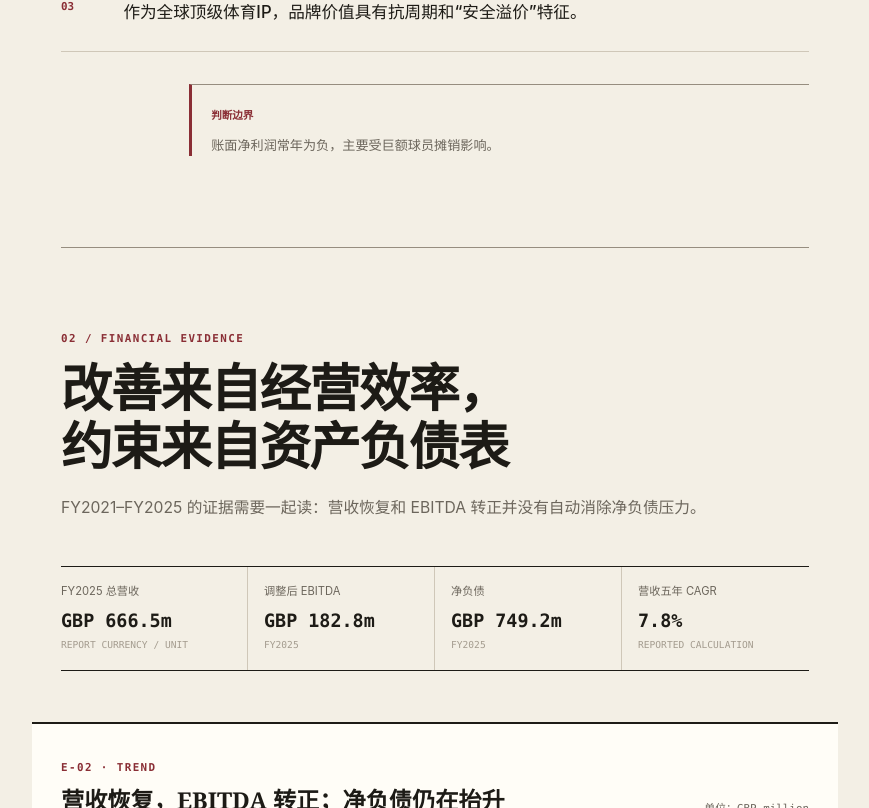
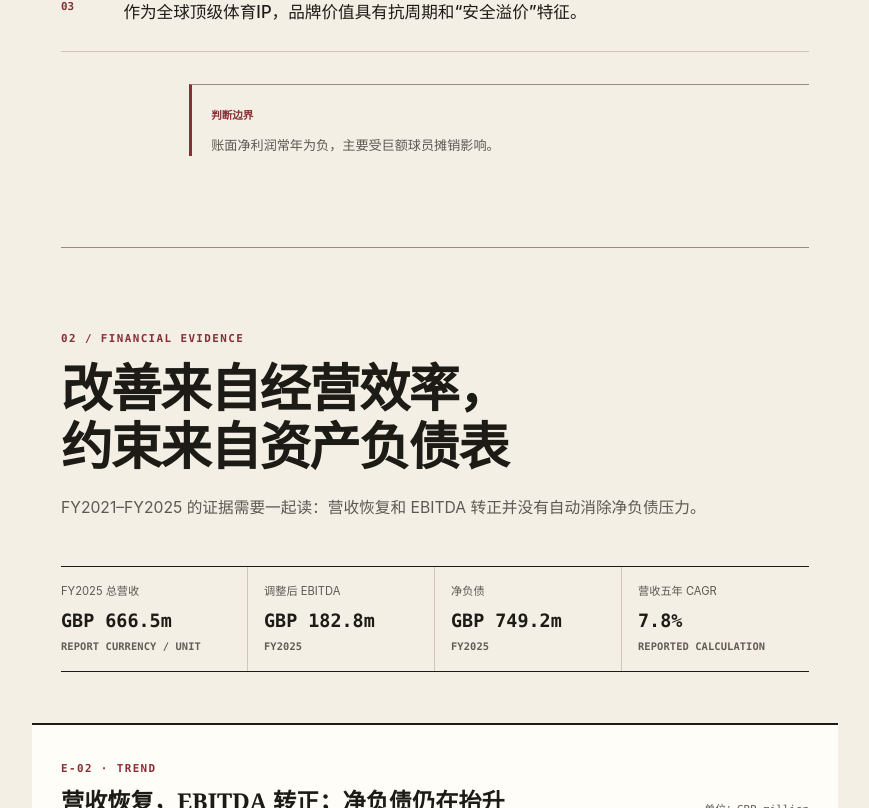
Before and after one commit to Ven0304/manu-investment-viz, a Next.js app: page / in a window 1280 px wide. Shown: the part 1612-2420 px from the top of the page, without its empty margins (183-1052 px from the left). Built offline with nearby package versions, Linux system fonts and the light colour scheme.

Commit message:
Arena QA repair style-a accessibility

```diff
--- a/src/app/globals.css
+++ b/src/app/globals.css
@@ -4,8 +4,8 @@
   --canvas: #f3efe5;
   --paper: #fffdf7;
   --ink: #1d1b16;
-  --muted: #6c665c;
-  --faint: #a49c8f;
+  --muted: #5d5952;
+  --faint: #625d55;
   --rule: #cfc7b8;
   --rule-strong: #968d7f;
   --accent: #245e73;
@@ -13,7 +13,7 @@
   --signal: #8a2e35;
   --signal-soft: #f0dedf;
   --success: #2f6b52;
-  --warning: #9a641a;
+  --warning: #765015;
   --error: #9a3b37;
   --focus: #0c6d91;
   --font-display: "Noto Serif SC", "Songti SC", SimSun, Georgia, serif;
@@ -122,8 +122,8 @@ button { font: inherit; }
 .evidence-ledger > div:first-child { padding-left: 0; }
 .evidence-ledger > div:last-child { padding-right: 0; border-right: 0; }
 .evidence-ledger dt { color: var(--muted); font-size: 0.7rem; line-height: 1.4; }
-.evidence-ledger dd { margin: 0.55rem 0 0; font: 700 1.15rem/1.25 var(--font-data); font-variant-numeric: tabular-nums; overflow-wrap: anywhere; }
-.evidence-ledger span { display: block; margin-top: 0.45rem; color: var(--faint); font: 500 0.6rem/1.35 var(--font-data); text-transform: uppercase; }
+.evidence-ledger dd:not(.metric-note) { margin: 0.55rem 0 0; font: 700 1.15rem/1.25 var(--font-data); font-variant-numeric: tabular-nums; overflow-wrap: anywhere; }
+.evidence-ledger .metric-note { display: block; margin: 0.45rem 0 0; color: var(--faint); font: 600 0.65rem/1.35 var(--font-data); letter-spacing: 0.01em; text-transform: uppercase; }
 
 .evidence-breakout, .peer-breakout { margin: 3.2rem -1.8rem 0; padding: 1.8rem; border-block: 2px solid var(--ink); background: var(--paper); }
 .evidence-breakout figcaption, .peer-breakout figcaption { display: flex; align-items: end; justify-content: space-between; gap: 1.5rem; }
--- a/src/components/report-sections.tsx
+++ b/src/components/report-sections.tsx
@@ -76,10 +76,10 @@ export function FinancialSection({ report }: ReportSectionProps) {
       <SectionIntro index="02" eyebrow="FINANCIAL EVIDENCE" title="改善来自经营效率，约束来自资产负债表" description="FY2021–FY2025 的证据需要一起读：营收恢复和 EBITDA 转正并没有自动消除净负债压力。" />
 
       <dl className="evidence-ledger" aria-label="FY2025 财务摘要">
-        <div><dt>FY2025 总营收</dt><dd>{toMoney(history.series.total_revenue[lastIndex])}</dd><span>report currency / unit</span></div>
-        <div><dt>调整后 EBITDA</dt><dd>{toMoney(history.series.adjusted_ebitda[lastIndex])}</dd><span>FY2025</span></div>
-        <div><dt>净负债</dt><dd>{toMoney(history.series.net_debt[lastIndex])}</dd><span>FY2025</span></div>
-        <div><dt>营收五年 CAGR</dt><dd>{formatPercent(history.cagr_5yr_pct.total_revenue ?? 0)}</dd><span>reported calculation</span></div>
+        <div><dt>FY2025 总营收</dt><dd>{toMoney(history.series.total_revenue[lastIndex])}</dd><dd className="metric-note">report currency / unit</dd></div>
+        <div><dt>调整后 EBITDA</dt><dd>{toMoney(history.series.adjusted_ebitda[lastIndex])}</dd><dd className="metric-note">FY2025</dd></div>
+        <div><dt>净负债</dt><dd>{toMoney(history.series.net_debt[lastIndex])}</dd><dd className="metric-note">FY2025</dd></div>
+        <div><dt>营收五年 CAGR</dt><dd>{formatPercent(history.cagr_5yr_pct.total_revenue ?? 0)}</dd><dd className="metric-note">reported calculation</dd></div>
       </dl>
 
       <figure className="evidence-breakout">
```
